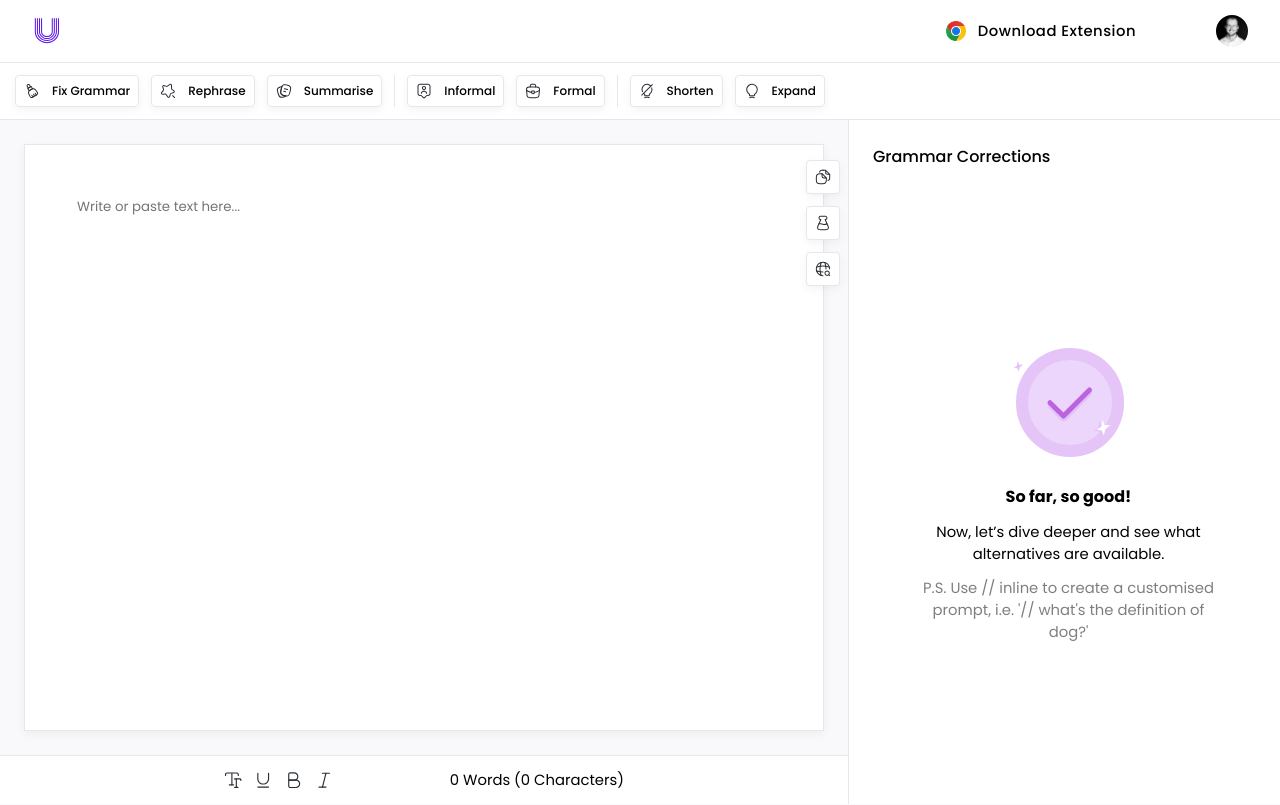
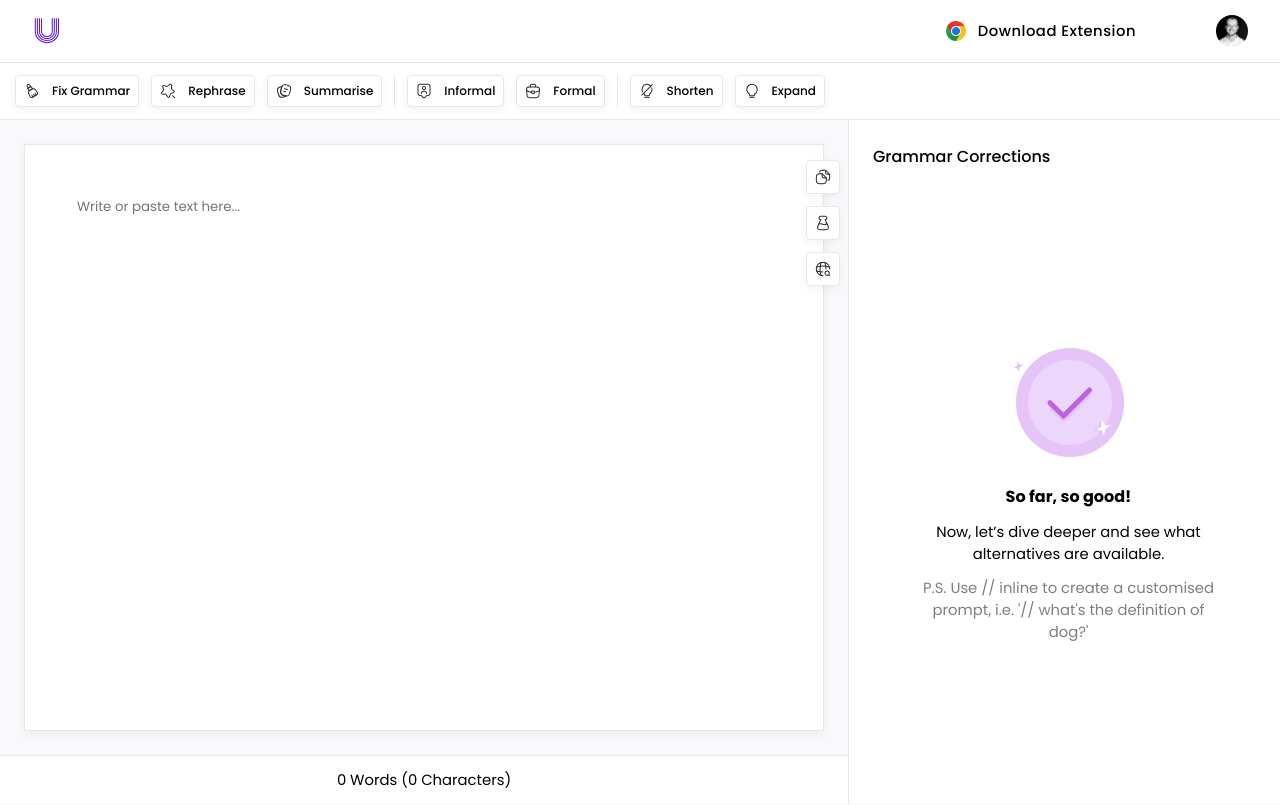
Before and after one commit to timohuennebeck/spellwise-grammar-checker, a React (Create React App) app: page / in a window 1280 px wide. Built offline with nearby package versions, Linux system fonts and the light colour scheme.

Commit message:
center words and characters

```diff
--- a/src/pages/EditorPage/EditorPage.jsx
+++ b/src/pages/EditorPage/EditorPage.jsx
@@ -308,12 +308,12 @@ export default function EditorPage() {
                     </div>
                     <div className="editor-page__box-editor-choose">
                         <div className="editor-page__box-editor-choose-box">
-                            <div className="editor-page__box-editor-choose-box-headers">
+                            {/* <div className="editor-page__box-editor-choose-box-headers">
                                 <HeadersImg className="editor-page__box-editor-choose-box-headers-indv" />
                                 <UnderlineImg className="editor-page__box-editor-choose-box-headers-indv" />
                                 <BoldImg className="editor-page__box-editor-choose-box-headers-indv" />
                                 <ItalicImg className="editor-page__box-editor-choose-box-headers-indv" />
-                            </div>
+                            </div> */}
                             <div className="editor-page__box-editor-choose-box-words">
                                 <p>
                                     {userInput.split(" ").length - 1} Words (
--- a/src/pages/EditorPage/EditorPage.scss
+++ b/src/pages/EditorPage/EditorPage.scss
@@ -87,10 +87,6 @@
                 background-color: $prim-color-1;
 
                 &-box {
-                    @include flex-vertical;
-                    justify-content: space-between;
-                    width: 50%;
-
                     &-headers {
                         @include flex-vertical;
                         gap: $small-gap;
```
